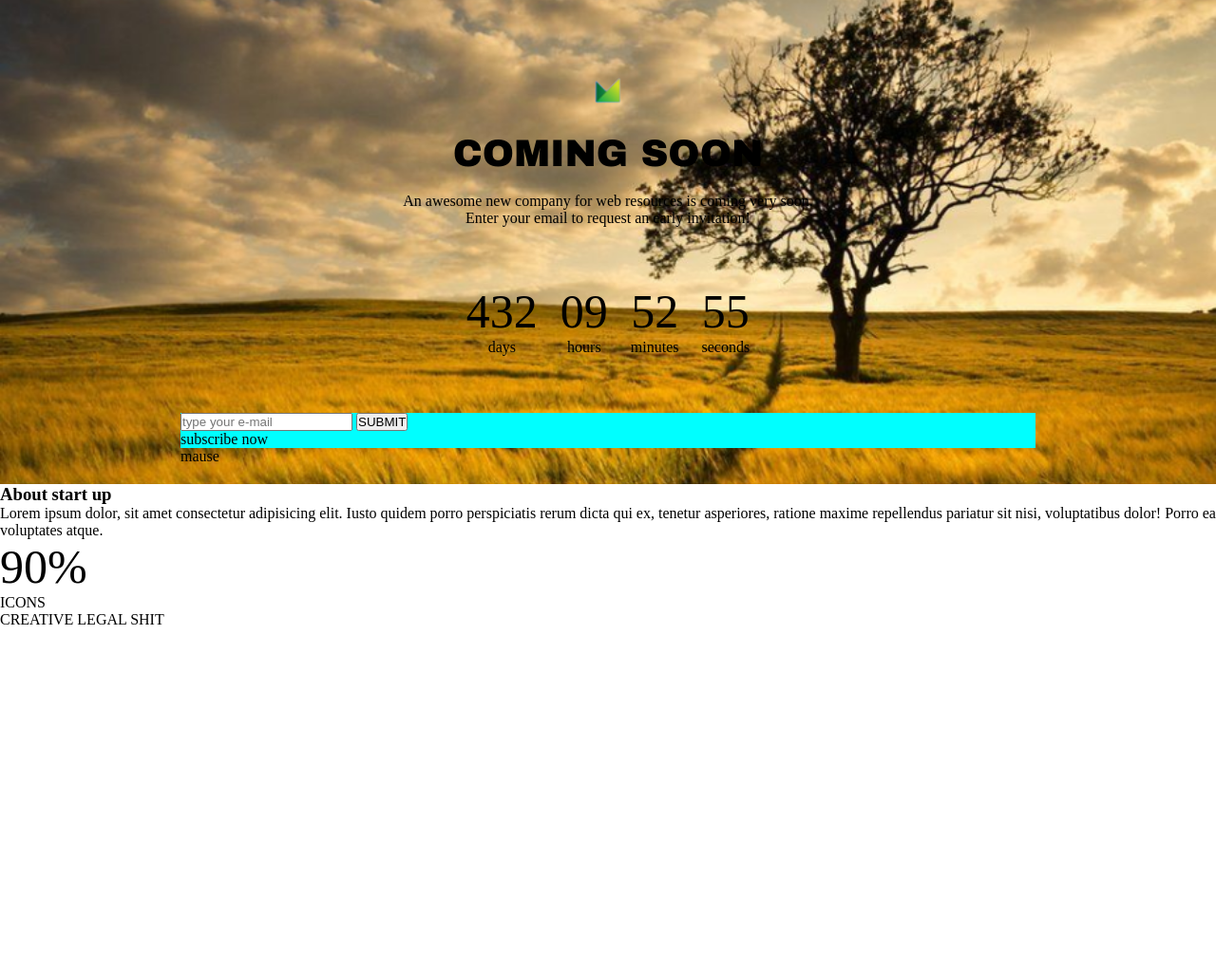
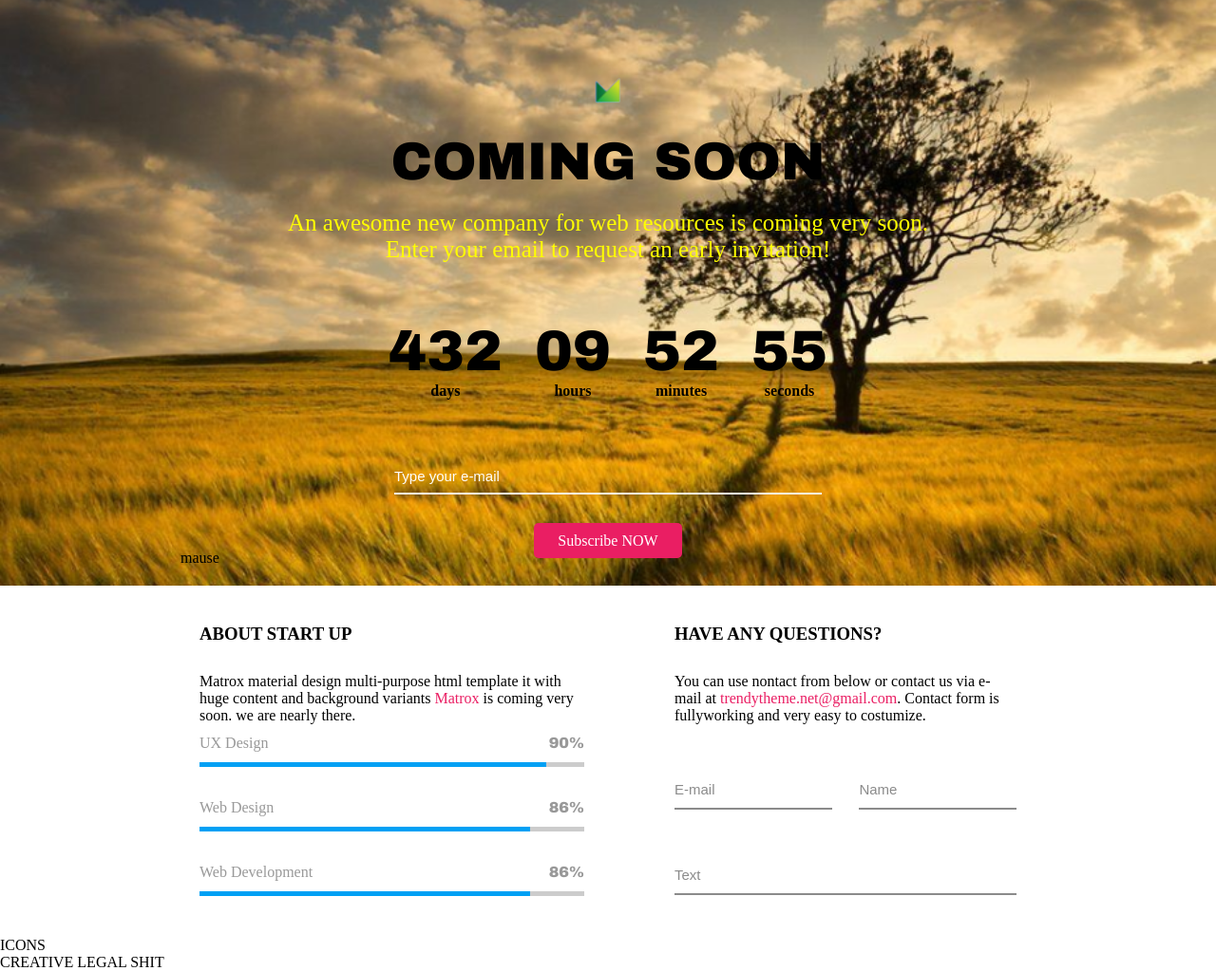
Before and after one commit to SIRIJUS999/coming-soon, a plain HTML site: page index.html in a window 1280 px wide. Shown: the whole page at 95% size. Before the commit the page ends 800 px from the top, so only its background shows below. Drawn offline with Linux system fonts and the light colour scheme; files whose address does not match are found by name.

Commit message:
hero ir progress-bar pabaigti

```diff
--- a/css/main.css
+++ b/css/main.css
@@ -9,7 +9,7 @@ body * {
    background-image: url( ../img/fons.png);
    background-position: center;
    background-size: cover;
-   background-repeat: no-repeat;s
+   background-repeat: no-repeat;
 }
 
 .hero-content {
@@ -29,30 +29,52 @@ body * {
             background-position: center;
             /* background-color: green; */
             text-align: center;
-        font-size: 250%;
+            font-size: 350%;
             font-family: "Arial Black", Gadget, sans-serif;
             padding-bottom: 20px;
     }
         .hero-content > p {
-        width: 450px;
+            width: 100%;
             background-position: center;
             text-align: center;
-        margin: 0 calc((100% - 450px) / 2);
+
+            font-size: 25px;
+            color: yellow;
 
     }
-    .mail{
+    .mail {
         background-position: center;
-        display: block;
-        background-color: aqua;
+        display:block;
+        /* background-color: aqua; */
+
 
     }
+        .mail > input {
+            width: 50%;
+            margin: 0 calc((100% - 50%) / 2);
+            font-size: 20px;
+            display: inline-block;
+            background-color: transparent;
+            outline:none;
+            border: none;
+            border-bottom: 2px solid whitesmoke;
+            line-height: 30px;
+            height: 40px;
+
+        }
+            .mail > input::placeholder {
+                color: #FFF;
+                font-size: 15px;
+                line-height: 40px;
+            }
+
 
     .clock {
-        width: 50%;
+        width: 100%;
         /* background-color: aqua;  */
         display: inline-block;
         background-position: center;
-        margin: 0 calc((100% - 50% ) / 2);
+
         text-align: center;
         padding: 60px 0;
     }
@@ -60,15 +82,99 @@ body * {
         display: inline-block;
         background-position: center;
         widths: 50px;
-        padding: 0 10px;
+        padding: 0 15px;
+        }
+            .clock-block > title {
+                font-size: 20px;
             }
              .value {
-            font-size: 50px;
+                font-size: 60px;
+                font-family: "Arial Black", Gadget, sans-serif;
             }
-        #hero form > input {
+        .btn {
+            text-align: center;
+            padding-top: 40px;
+            /* background-color: #EA1E63; */
 
         }
+        .btn > a {
+            text-align: center;
+            background-color: #EA1E63;
+            padding: 10px 25px;
+            border-radius: 5px;
+            text-decoration-line: none;
+            color: #FFF;
+        }
+            .btn > a:hover {
+                background-color: blue;
+                cursor: -webkit-grab;
+            }
+    .container {
+        display:inline-block;
+        width: 900px;
+        margin: 40px calc( (100% - 900px) / 2) 20px;
+    }
+        .left {
+            display: inline-block;
+            width: 45%;
+            float: left;
+            margin: 0 20px;
+        }
+            /* .progress-bar * {
+                width: 90%;
+            } */
+        .right {
+            display: inline-block;
+            width: 40%;
+            float: right;
+            margin: 0 20px;
+        }
+        .container > .left > h3 ,
+        .container > .right > h3 {
+            padding-bottom: 30px;
+        }
+            .mail-2 {
+                width: 100%;
+                font-size: 20px;
+                display: inline-block;
+                padding-top: 50px;
+            }
+                .mail-2 > input {
+                    outline:none;
+                    border: none;
+                    border-bottom: 2px solid rgb(139, 139, 139);
+                    width: 46%;
+                    line-height: 30px;
+                    height: 40px;
+                }
+                    .mail-2 > input::placeholder ,
+                    .mail-3 > input::placeholder {
+                        color: rgb(139, 139, 139);
+                        font-size: 15px;
+                        line-height: 40px;
+         }
+            .mail-3 {
+                width: 100%;
+                font-size: 20px;
+                display: inline-block;
+                padding-top: 50px;
+            }
+                .mail-3 > input {
+                    outline:none;
+                    border: none;
+                    border-bottom: 2px solid rgb(139, 139, 139);
+                    width: 100%;
+                    line-height: 30px;
+                    height: 40px;
+     }
+        @media ( max-width: 900px ) {
+            #content .container {
+                width: 540px;
+                margin: 40px calc( (100% - 540px) / 2 ) 20px;
+        /* #hero form > input {
 
-        #hero form > .btn {
+        } */
 
-        }
+        /* #hero form > .btn {
+
+        } */
--- /dev/null
+++ b/css/progress-bar.css
@@ -0,0 +1,39 @@
+
+.progress-bar {
+    display: inline-block;
+    width: 100%;
+    margin: 10px 0;
+}
+    .progress-bar > .texts {
+        display: inline-block;
+        width: 100%;
+        margin-bottom: 10px;
+        color: #999;
+        font-size: 16px;
+        line-height: 20px;
+    }
+        .progress-bar > .texts > .title {
+            display: inline-block;
+            float: left;
+        }
+        .progress-bar > .texts > .value {
+            display: inline-block;
+            float: right;
+            font-size: 16px;
+            line-height: 20px;
+
+        }
+    .progress-bar > .bar {
+        display: inline-block;
+        width: 100%;
+        background-color: #CCC;
+    }
+        .progress-bar > .bar > .value {
+            display: inline-block;
+            width: 100%;
+            height: 5px;
+            float: left;
+            background-color: #00A0F4;
+            font-size: 10px;
+
+        }
--- a/index.html
+++ b/index.html
@@ -6,6 +6,8 @@
     <meta http-equiv="X-UA-Compatible" content="ie=edge">
     <title>Document</title>
     <link rel="stylesheet" href="css/font-awesome.min.css">
+    <link rel="stylesheet" href="css/progress-bar.css">
+    <link rel="stylesheet" href="css/mouse.css">
     <link rel="stylesheet" href="css/main.css">
 </head>
 <body>
@@ -21,27 +23,26 @@
             <div class="clock">
                 <div class="clock-block">
                     <div class="value">432</div>
-                    <div class="title">days</div>
+                    <div class="title"> <b>days</b> </div>
                 </div>
                 <div class="clock-block">
                     <div class="value">09</div>
-                    <div class="title">hours</div>
+                    <div class="title"> <b>hours</b> </div>
                 </div>
                 <div class="clock-block">
                     <div class="value">52</div>
-                    <div class="title">minutes</div>
+                    <div class="title"> <b>minutes</b> </div>
                 </div>
                 <div class="clock-block">
                     <div class="value">55</div>
-                    <div class="title">seconds</div>
+                    <div class="title"> <b>seconds</b> </div>
                 </div>
             </div>
             <form class="mail">
-                <input type="email" placeholder="type your e-mail" value=""required>
-                <button type="submit">SUBMIT</button>
-                <div class="btn">subscribe now</div>
+                <input type="email" placeholder="Type your e-mail" value=""required>
+                <div class="btn"> <a href="https://www.kaisiadorieciams.lt/wp-content/uploads/2016/12/gaidys.jpg">Subscribe NOW</a> </div>
             </form>
-            <div class="mouse">
+            <div class="mouse-container">
                 mause
             </div>
         </div>
@@ -49,22 +50,52 @@
     <div id="content">
         <div class="container">
             <div class="left">
-                <h3> About start up </h3>
-                <p> Lorem ipsum dolor, sit amet consectetur adipisicing elit. Iusto quidem porro perspiciatis rerum dicta qui ex, tenetur asperiores, ratione maxime repellendus pariatur sit nisi, voluptatibus dolor! Porro ea voluptates atque.</p>
+                <h3> ABOUT START UP </h3>
+                <p>Matrox material design multi-purpose html template it with huge content and background variants <span style="color:#EA1E63">Matrox</span> is coming very soon. we are nearly there.</p>
 
                 <div class="progress-bar">
-                    <div class="text">
-                        <div class="title"></div>
-                        <div class="value"> 90%</div>
+                <div class="texts">
+                    <div class="title">UX Design</div>
+                    <div class="value">90%</div>
+                </div>
+                <div class="bar">
+                    <div class="value" style="width: 90%;"></div>
+                </div>
+            </div>
+
+                <div class="progress-bar">
+                    <div class="texts">
+                        <div class="title">Web Design</div>
+                        <div class="value">86%</div>
                     </div>
                     <div class="bar">
-                        <div class="value"></div>
+                        <div class="value" style="width: 86%;"></div>
                     </div>
                 </div>
 
+                <div class="progress-bar">
+                    <div class="texts">
+                        <div class="title">Web Development</div>
+                        <div class="value">86%</div>
+                    </div>
+                    <div class="bar">
+                        <div class="value" style="width: 86%;"></div>
+                    </div>
+                </div>
+
+
             </div>
             <div class="right">
+                <h3> HAVE ANY QUESTIONS? </h3>
+                <p> You can use nontact from below or contact us via e-mail at <span> <a href="" style="color:#EA1E63; text-decoration-line: none;"> trendytheme.net@gmail.com</a></span>. Contact form is fullyworking and very easy to costumize.</p>
+                <form class="mail-2">
+                        <input type="email" placeholder="E-mail" value=""required>
+                        <input style="float:right;" type="text" placeholder="Name" value=""required>
+                </form>
 
+                 <div class="mail-3">
+                        <input type="text-area" placeholder="Text" value=""required>
+                 </div>
             </div>
 
         </div>
```
Also changed, not shown: css/mouse.css (added). Lines whose indentation alone changed are shown as unchanged.
